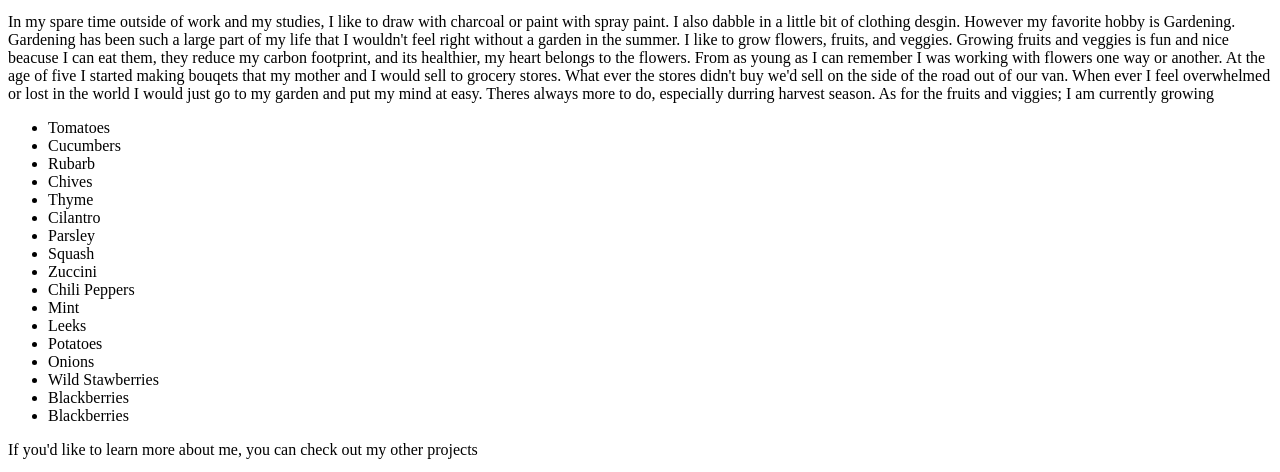
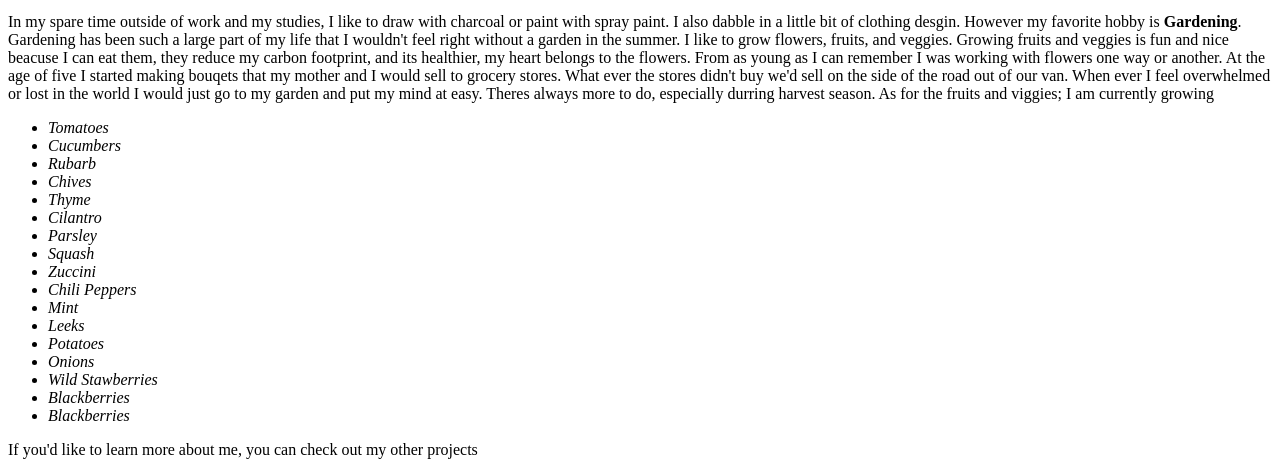
Before and after one commit to AlexH503/index, a plain HTML site: page index.html in a window 1280 px wide. Shown: the part 412-884 px from the top of the page. Drawn offline with Linux system fonts and the light colour scheme.

Commit message:
It will emphasize the list

```diff
--- a/index.html
+++ b/index.html
@@ -7,30 +7,31 @@
     <h2>About Me</h2>
       <p>Hello, My name is Alex(Awat) Habibi. <img src="me.jpg" width="150" height="250" alt="Photo of me"> </p>
       <p>Currently, I'm a senior relationship manager, which is a fancy way of saying banker. I was in college when I got the possition, so I had to drop out of PSU my sophmore year. I decided to take the Epicodus course because I find the field interesting and wanted to learn new skills. My ultimate goal is to travel to third world countries and help those in need by teaching them English and maybe coding basics. I also want to set up a way for people to directly donate to less fortunate, rather than go through a company that might keep the majority of the money, and figures it wouldn't hurt to learn this skill set.</p>
-      <p>In my spare time outside of work and my studies, I like to draw with charcoal or paint with spray paint. I also dabble in a little bit of clothing desgin. However my favorite hobby is Gardening. Gardening has been such a large part of my life that I wouldn't feel right without a garden in the summer. I like to grow flowers, fruits, and veggies. Growing fruits and veggies is fun and nice beacuse I can eat them, they reduce my carbon footprint, and its healthier, my heart belongs to the flowers. From as young as I can remember I was working with flowers one way or another. At the age of five I started making bouqets that my mother and I would sell to grocery stores. What ever the stores didn't buy we'd sell on the side of the road out of our van. When ever I feel overwhelmed or lost in the world I would just go to my garden and put my mind at easy. Theres always more to do, especially durring harvest season. As for the fruits and viggies; I am currently growing </p>
+      <p>In my spare time outside of work and my studies, I like to draw with charcoal or paint with spray paint. I also dabble in a little bit of clothing desgin. However my favorite hobby is <strong>Gardening</strong>. Gardening has been such a large part of my life that I wouldn't feel right without a garden in the summer. I like to grow flowers, fruits, and veggies. Growing fruits and veggies is fun and nice beacuse I can eat them, they reduce my carbon footprint, and its healthier, my heart belongs to the flowers. From as young as I can remember I was working with flowers one way or another. At the age of five I started making bouqets that my mother and I would sell to grocery stores. What ever the stores didn't buy we'd sell on the side of the road out of our van. When ever I feel overwhelmed or lost in the world I would just go to my garden and put my mind at easy. Theres always more to do, especially durring harvest season. As for the fruits and viggies; I am currently growing </p>
+      <div id="list1" >
       <ul>
-        <li>Tomatoes</li>
-        <li>Cucumbers</li>
-        <li>Rubarb</li>
-        <li>Chives</li>
-        <li>Thyme</li>
-        <li>Cilantro</li>
-        <li>Parsley</li>
-        <li>Squash</li>
-        <li>Zuccini</li>
-        <li>Chili Peppers</li>
-        <li>Mint</li>
-        <li>Leeks</li>
-        <li>Potatoes</li>
-        <li>Onions</li>
-        <li>Wild Stawberries</li>
-        <li>Blackberries</li>
-        <li>Blackberries</li>
+        <li><em>Tomatoes</em></li>
+        <li><em>Cucumbers</em></li>
+        <li><em>Rubarb</em></li>
+        <li><em>Chives</em></li>
+        <li><em>Thyme</em></li>
+        <li><em>Cilantro</em></li>
+        <li><em>Parsley</em></li>
+        <li><em>Squash</em></li>
+        <li><em>Zuccini</em></li>
+        <li><em>Chili Peppers</em></li>
+        <li><em>Mint</em></li>
+        <li><em>Leeks</em></li>
+        <li><em>Potatoes</em></li>
+        <li><em>Onions</em></li>
+        <li><em>Wild Stawberries</em></li>
+        <li><em>Blackberries</em></li>
+        <li><em>Blackberries</em></li>
       </ul>
-
+    </div>
       <p>If you'd like to learn more about me, you can check out my other projects</p>
       <ul>
-        <li><a href="https://github.com/AlexH503/Cookie-recipe"> Cookie-recipe </a> - This is a recipe to make cookie made with HTML. </li>
+        <li><a href="https://github.com/AlexH503/Cookie-recipe"> <STRONG>Cookie-recipe</STRONG> </a> - This is a recipe to make cookie made with HTML. </li>
         <li><a href="https://github.com/AlexH503/my-first-webpage"> My-first-webpage</a> - This will take you to the first webpage I created using HTML. </li>
         <li><a href="https://github.com/AlexH503/Walrus.html"> Walrus</a> This is where I added background colors using HTML and CSS. </li>
         <li><a href="https://github.com/AlexH503/box-model.html"> Box-model</a> This is where I leaned to make boxes around things using HTML and CSS. </li>
```
